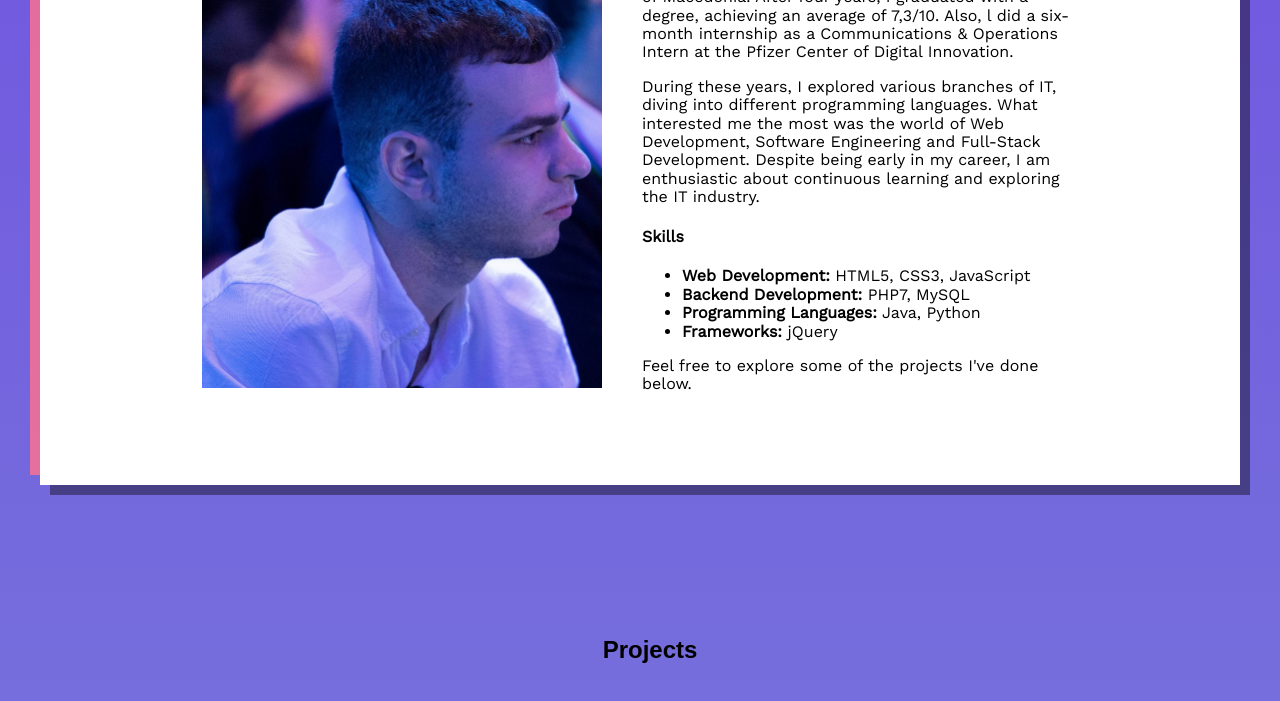
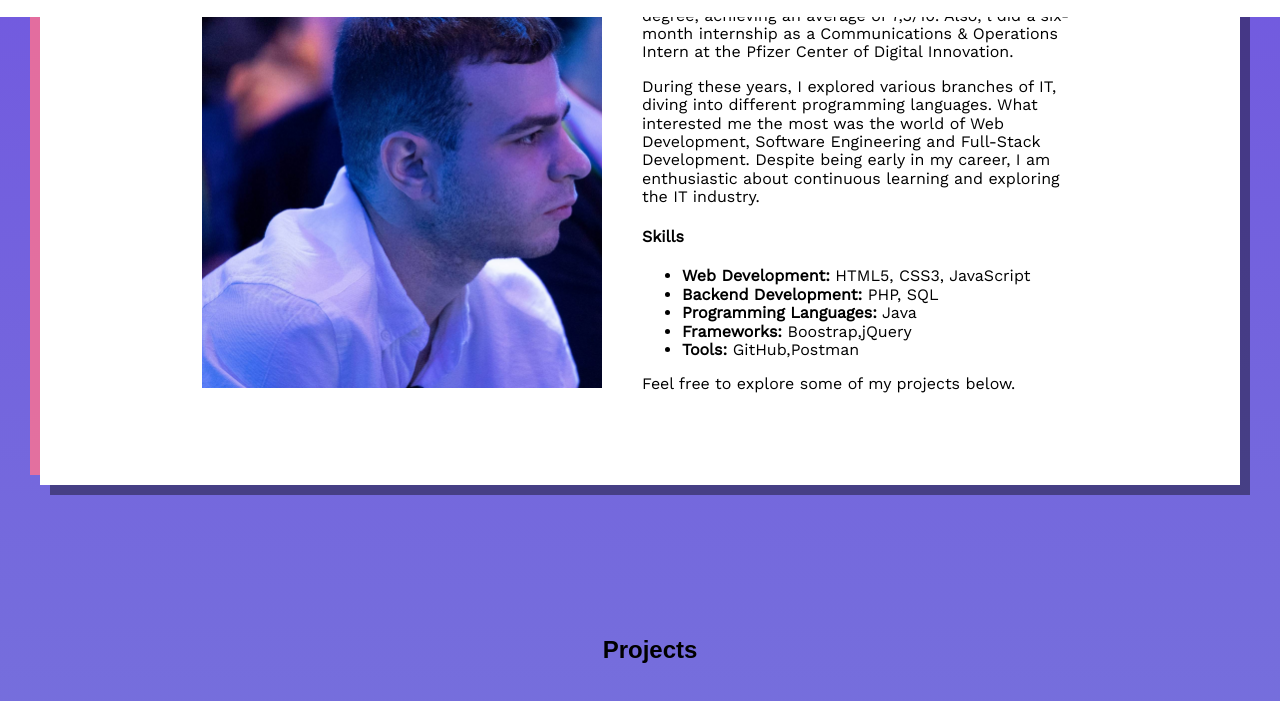
Before and after one commit to TheodoreAndronikou/portfolio, a plain HTML site: page index.html in a window 1280 px wide. Shown: the part 783-1484 px from the top of the page. Drawn offline with nearby package versions, Linux system fonts and the light colour scheme; a web font is replaced by a local one.

Commit message:
Update index.html

```diff
--- a/index.html
+++ b/index.html
@@ -47,11 +47,12 @@
                 <h4>Skills</h4>
                 <ul>
                     <li><strong>Web Development:</strong> HTML5, CSS3, JavaScript</li>
-                    <li><strong>Backend Development:</strong> PHP7, MySQL</li>
-                    <li><strong>Programming Languages:</strong> Java, Python</li>
-                    <li><strong>Frameworks:</strong> jQuery</li>
+                    <li><strong>Backend Development:</strong> PHP, SQL</li>
+                    <li><strong>Programming Languages:</strong> Java</li>
+                    <li><strong>Frameworks:</strong> Boostrap,jQuery</li>
+                    <li><strong>Tools:</strong> GitHub,Postman</li>
                 </ul>
-                <p>Feel free to explore some of the projects I've done below.</p>
+                <p>Feel free to explore some of my projects below.</p>
             </div>
         </div>
     </section>
@@ -60,6 +61,14 @@
             <div id="projects"><!-- The navbar somehow goes right here or else it will go down, we need to keep it this way.-->
             <h2>Projects</h2>
             <div class="projects"> <!-- Will hold the individual project elements with a class called projects. -->
+
+                <div class="weatherAPI-project">
+                    <div class="text">
+                        <h3 class="project-name">Weather API</h3>
+                            <p class="content">A project showcasing the integration of the AccuWeather API to display weather data. Built using HTML, CSS, and JavaScript.</p>
+                        <a class="button" href="./dragonsQuest/project1.html" target="_blank">View Project</a>
+                    </div>
+                </div>
 
                 <div class="dragonsQuest-project">
                     <div class="text">
```
